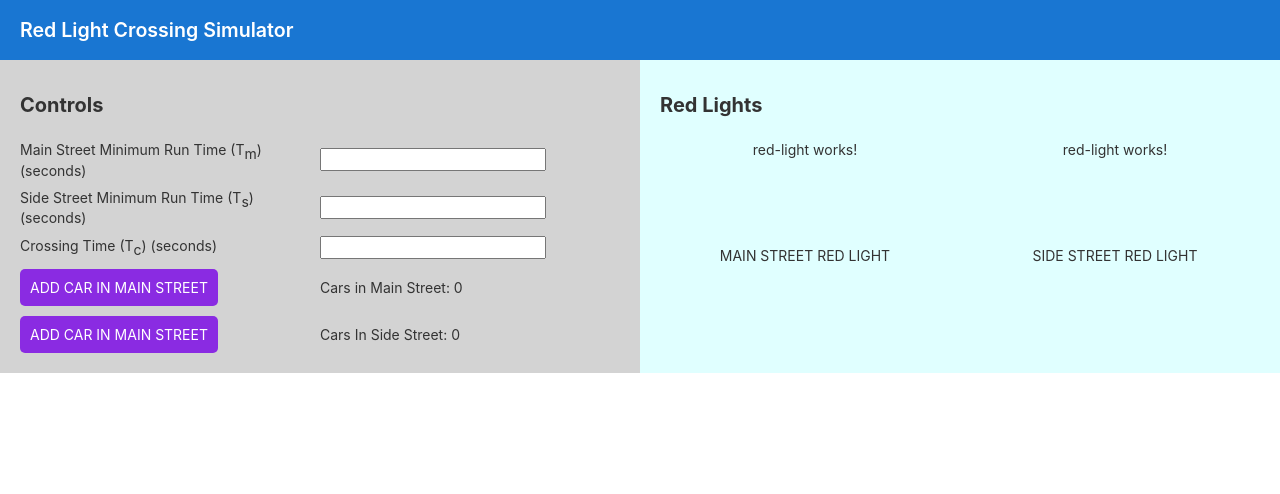
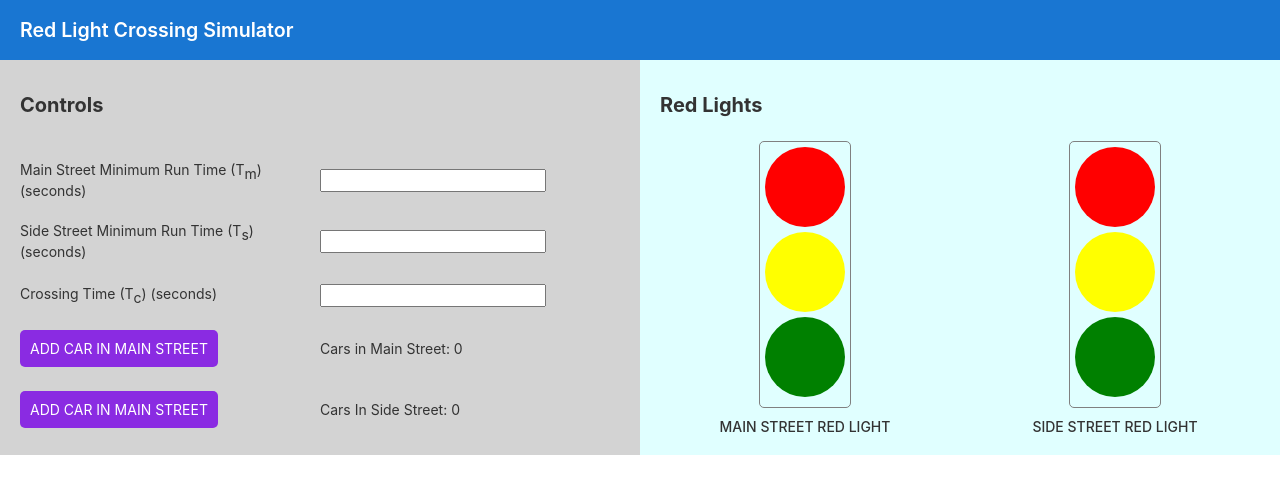
Before and after one commit to anishLearnsToCode/red-light-automata-simulator, an Angular app: page /simulator in a window 1280 px wide. Shown: the top 494 px of the page. Built offline with nearby package versions, Linux system fonts and the light colour scheme.

Commit message:
creates red lights section

```diff
--- a/src/app/dashboard/dashboard.component.css
+++ b/src/app/dashboard/dashboard.component.css
@@ -47,6 +47,8 @@
 
 .red-light > span {
   text-transform: uppercase;
+  font-weight: 500;
+  margin-top: 10px;
 }
 
 #bottom-panel {
--- a/src/app/red-light/red-light.component.css
+++ b/src/app/red-light/red-light.component.css
@@ -0,0 +1,24 @@
+#component-container {
+  border: 1px solid grey;
+  border-radius: 5px;
+  padding: 5px;
+}
+
+#component-container > div {
+  height: 80px;
+  width: 80px;
+  border-radius: 50%;
+  margin-bottom: 5px;
+}
+
+.red {
+  background-color: red;
+}
+
+.green {
+  background-color: green;
+}
+
+.yellow {
+  background-color: yellow;
+}
--- a/src/app/red-light/red-light.component.html
+++ b/src/app/red-light/red-light.component.html
@@ -1 +1,5 @@
-<p>red-light works!</p>
+<div id="component-container">
+  <div class="red"></div>
+  <div class="yellow"></div>
+  <div class="green"></div>
+</div>
```
